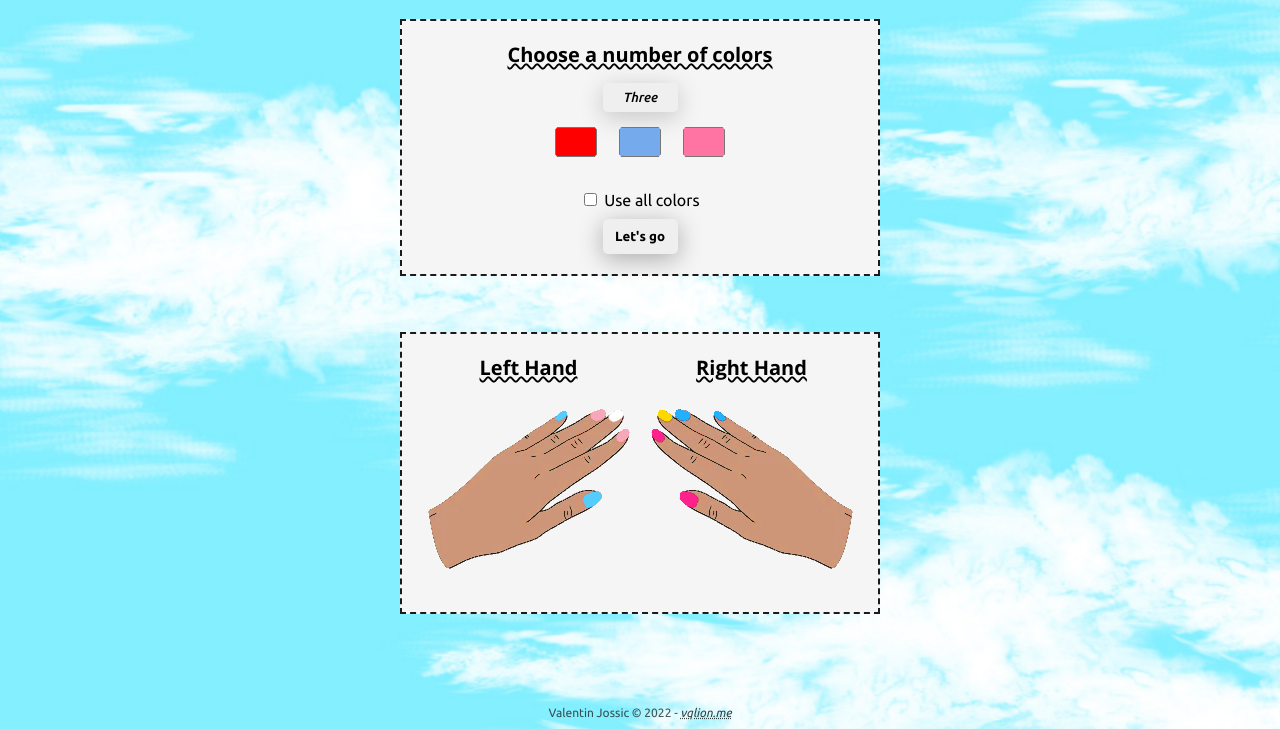
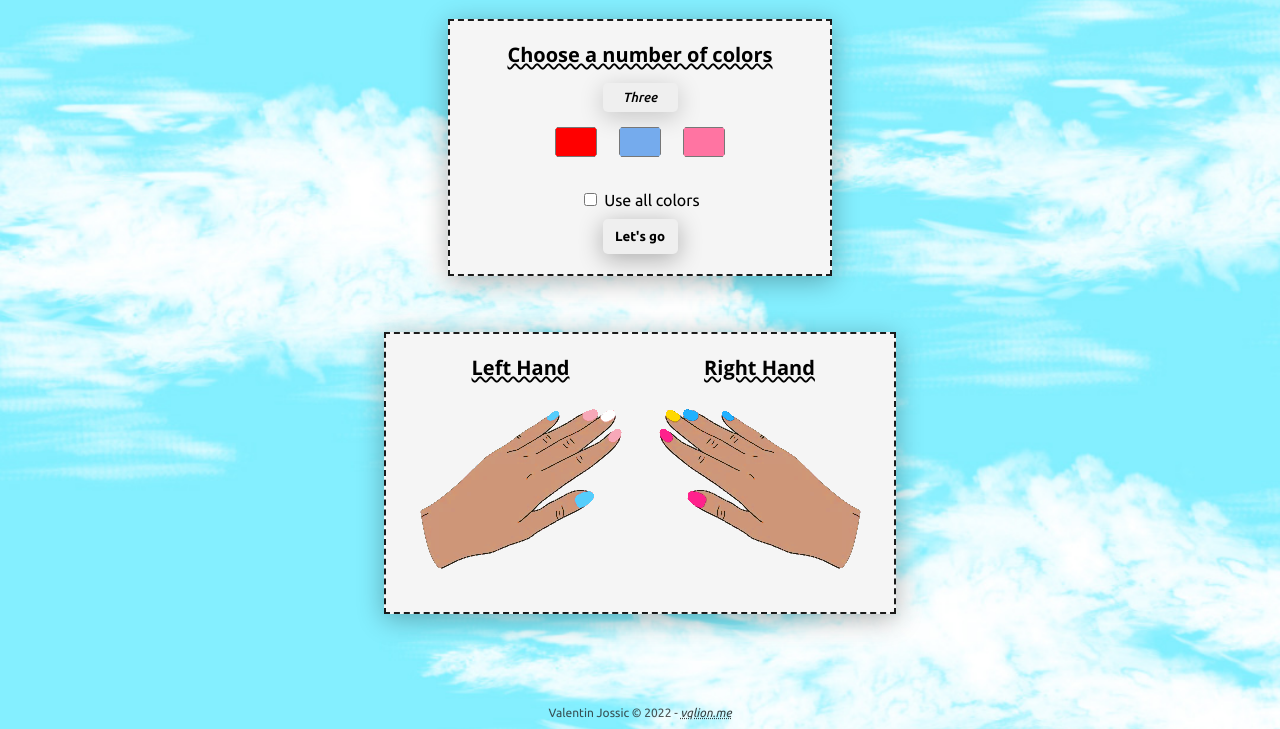
Before and after one commit to vqlion/nail-picker, a plain HTML site: page index.html in a window 1280 px wide. Shown: the part 71-800 px from the top of the page. Drawn offline with nearby package versions, Linux system fonts and the light colour scheme.

Commit message:
Slight changes to style

```diff
--- a/styles/nail_style.css
+++ b/styles/nail_style.css
@@ -58,13 +58,15 @@ h2 {
   justify-content: space-around;
   border: 2px var(--gray) dashed;
   background-color: whitesmoke;
-  width: 60vh;
+  width: 40vw;
   height: fit-content;
+  box-shadow: 0 5px 25px rgba(0, 0, 0, 0.3);
 }
 
 .box:nth-of-type(1) {
   flex-direction: column;
   align-items: center;
+  width: 30vw;
 }
 
 select {
@@ -243,6 +245,7 @@ a:hover {
 
   .box {
     width: 90vw;
+    min-width: 90vw;
     gap: 2vh;
     padding: 1vh;
   }
```
Also changed, not shown: index.html (renamed from nail-picker.html).
